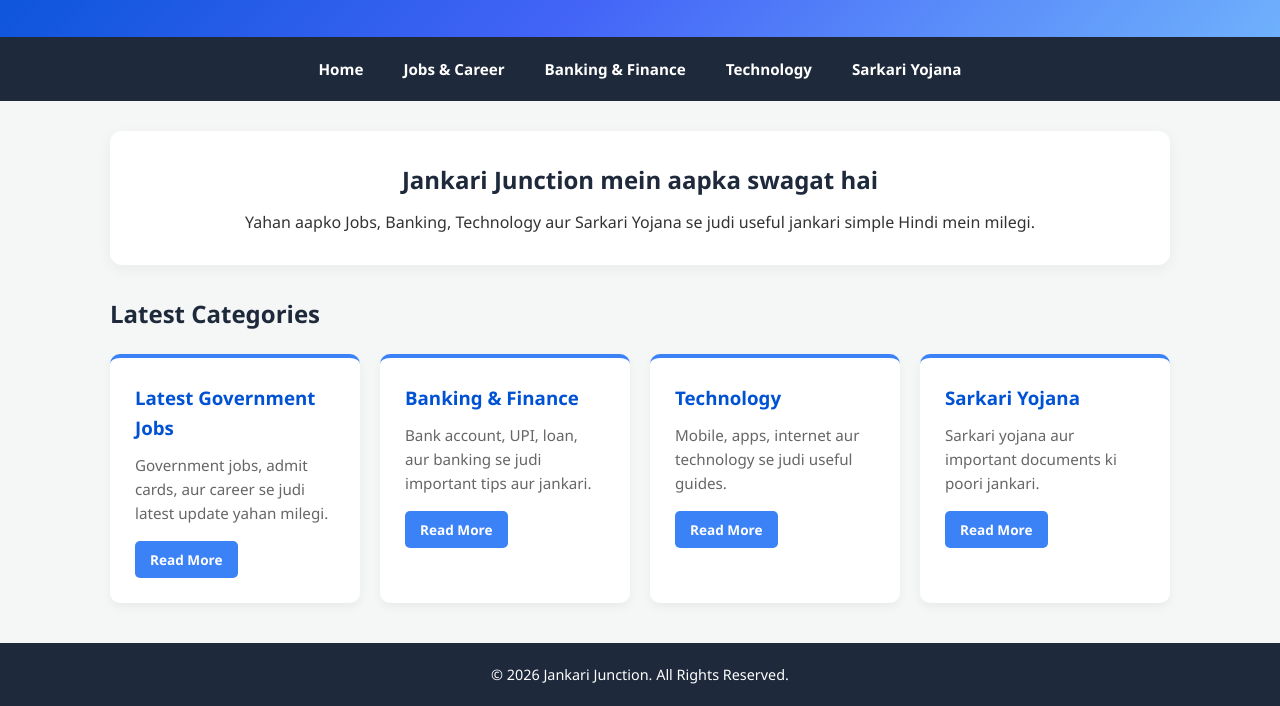
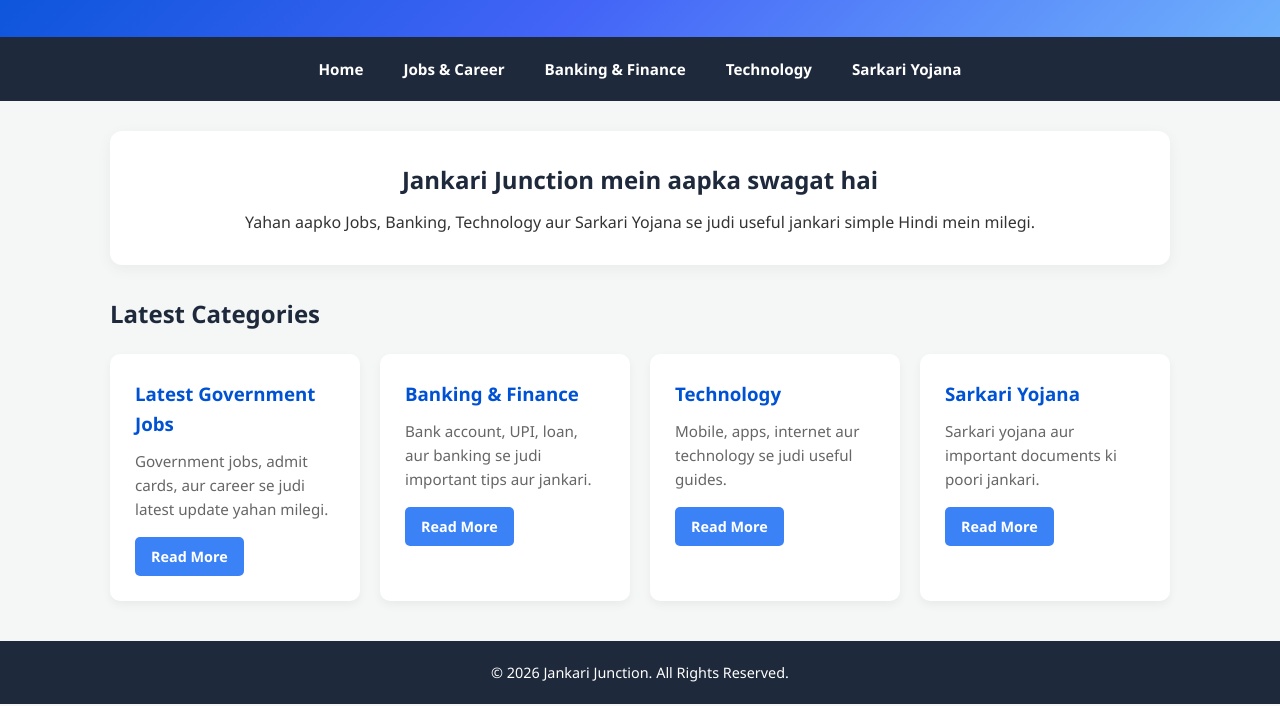
Before and after one commit to amjadchaman9999-source/jankari-junction, a plain HTML site: page index.html in a window 1280 px wide. Shown: the part 145-851 px from the top of the page. Drawn offline with Linux system fonts and the light colour scheme.

Commit message:
Update index.html

```diff
--- a/index.html
+++ b/index.html
@@ -10,18 +10,18 @@
         header { background: linear-gradient(135deg, #0052d4, #4364f7, #6fb1fc); color: white; text-align: center; padding: 40px 20px; }
         header h1 { font-size: 2.5rem; margin-bottom: 10px; }
         header p { font-size: 1.1rem; opacity: 0.9; }
-        nav { background: #1e293b; display: flex; justify-content: center; flex-wrap: wrap; padding: 10px 0; }
+        nav { background: #1e293b; display: flex; justify-content: center; flex-wrap: wrap; padding: 10px; }
         nav a { color: white; text-decoration: none; padding: 10px 20px; font-weight: bold; font-size: 0.95rem; transition: 0.3s; }
         nav a:hover { background: #3b82f6; border-radius: 5px; }
         .container { max-width: 1100px; margin: 30px auto; padding: 0 20px; }
         .hero-section { background: white; padding: 30px; border-radius: 12px; box-shadow: 0 4px 15px rgba(0,0,0,0.05); text-align: center; margin-bottom: 30px; }
         .hero-section h2 { color: #1e293b; margin-bottom: 10px; }
         .grid-container { display: grid; grid-template-columns: repeat(auto-fit, minmax(250px, 1fr)); gap: 20px; }
-        .card { background: white; border-radius: 10px; padding: 25px; box-shadow: 0 4px 10px rgba(0,0,0,0.05); border-top: 4px solid #3b82f6; transition: transform 0.2s; }
+        .card { background: white; border-radius: 10px; padding: 25px; box-shadow: 0 4px 10px rgba(0,0,0,0.05); transition: 0.3s; }
         .card:hover { transform: translateY(-5px); }
         .card h3 { color: #0052d4; margin-bottom: 10px; }
         .card p { color: #666; font-size: 0.95rem; margin-bottom: 15px; }
-        .card a { display: inline-block; background: #3b82f6; color: white; text-decoration: none; padding: 8px 15px; border-radius: 5px; font-size: 0.85rem; font-weight: bold; }
+        .card a { display: inline-block; background: #3b82f6; color: white; text-decoration: none; padding: 8px 16px; border-radius: 5px; font-size: 0.9rem; font-weight: bold; }
         .card a:hover { background: #1d4ed8; }
         footer { text-align: center; padding: 20px; background: #1e293b; color: white; margin-top: 40px; font-size: 0.9rem; }
     </style>
@@ -59,7 +59,7 @@
             <div class="card">
                 <h3>Banking & Finance</h3>
                 <p>Bank account, UPI, loan, aur banking se judi important tips aur jankari.</p>
-                <a href="#">Read More</a>
+                <a href="bank-account.html">Read More</a>
             </div>
 
             <div class="card">
```
